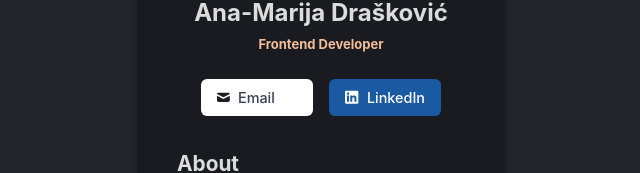
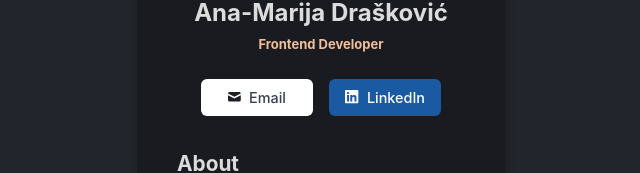
Before and after one commit to anamarijadraskovic/digital-business-card, a React (Vite) app: page / in a window 1280 px wide. Shown: the part 357-530 px from the top of the page, without its empty margins (319-959 px from the left). Built offline with nearby package versions, Linux system fonts and the light colour scheme.

Commit message:
Center align items in contatc links

```diff
--- a/index.html
+++ b/index.html
@@ -48,7 +48,7 @@
     <link rel="icon" type="image/png" href="/favicon.ico" />
 
     <!-- PWA manifest -->
-    <link rel="manifest" href="./site.webmanifest" />
+    <link rel="manifest" href="/site.webmanifest" />
 
     <!-- Theme color for mobile UI -->
     <meta name="theme-color" content="#23252c" />
--- a/src/soloBusinessCard.module.css
+++ b/src/soloBusinessCard.module.css
@@ -76,6 +76,8 @@
 
 .infoContainer .linkBtn {
   display: flex;
+  justify-content: center;
+  align-items: center;
   gap: 0.5rem;
   min-width: 7rem;
   padding: 0.5rem 1rem;
```
